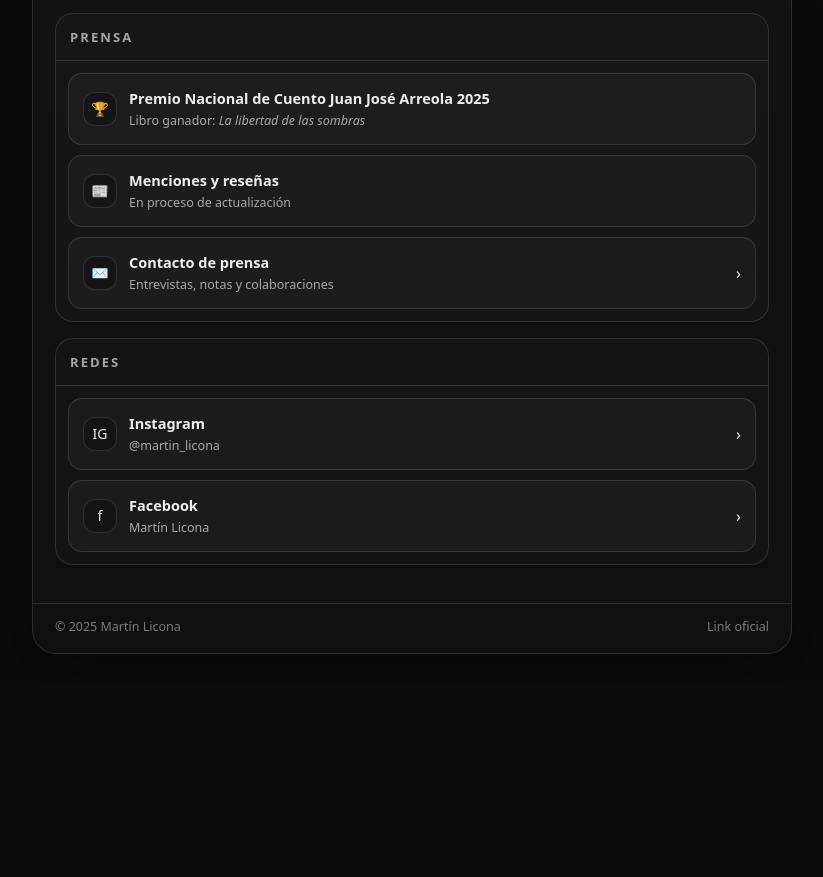
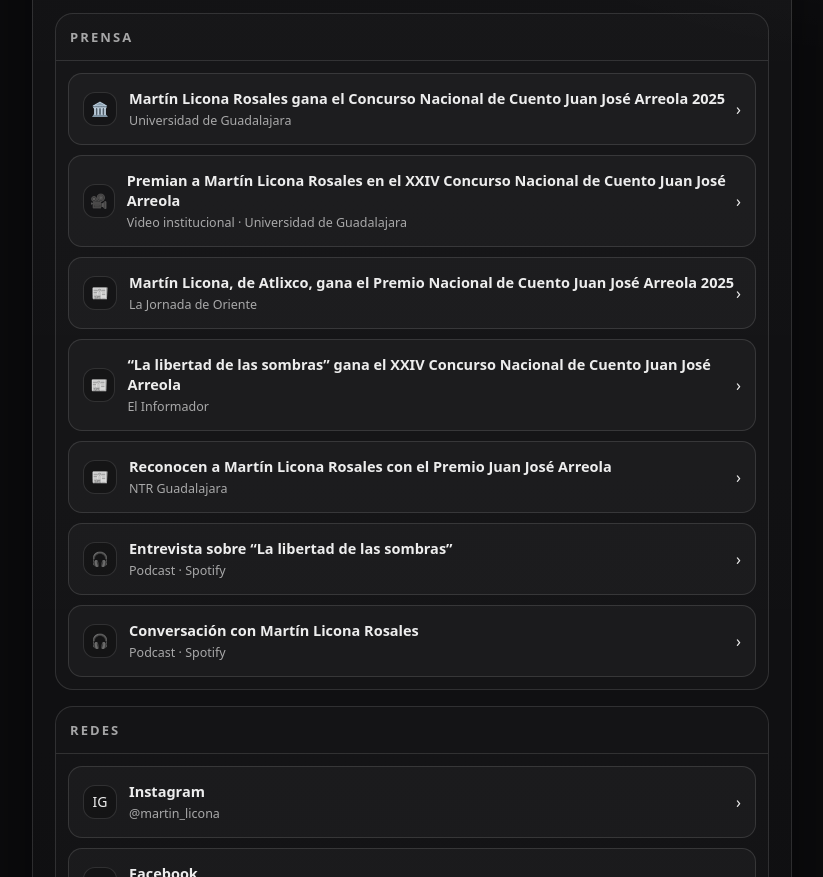
Before and after one commit to martinliconarosales-bit/martin_licona, a plain HTML site: page index.html in a window 1280 px wide. Shown: the part 380-1257 px from the top of the page, without its empty margins (228-1051 px from the left). Before the commit the page ends 1062 px from the top, so only its background shows below. Drawn offline with Linux system fonts and the light colour scheme.

Commit message:
Update press section with new links and content

```diff
--- a/index.html
+++ b/index.html
@@ -123,32 +123,81 @@
   <h2>Prensa</h2>
   <div class="list">
 
-    <div class="btn">
+    <!-- INSTITUCIONAL -->
+    <a class="btn" href="https://www.udg.mx/es/noticia/martin-licona-rosales-gana-el-concurso-nacional-de-cuento-juan-jose-arreola-2025" target="_blank">
       <div class="left">
-        <div class="icon">🏆</div>
+        <div class="icon">🏛️</div>
         <div class="label">
-          <strong>Premio Nacional de Cuento Juan José Arreola 2025</strong>
-          <span>Libro ganador: <em>La libertad de las sombras</em></span>
+          <strong>Martín Licona Rosales gana el Concurso Nacional de Cuento Juan José Arreola 2025</strong>
+          <span>Universidad de Guadalajara</span>
         </div>
       </div>
-    </div>
+      <div>›</div>
+    </a>
 
-    <div class="btn">
+    <a class="btn" href="https://www.dailymotion.com/video/x9h0p2e" target="_blank">
+      <div class="left">
+        <div class="icon">🎥</div>
+        <div class="label">
+          <strong>Premian a Martín Licona Rosales en el XXIV Concurso Nacional de Cuento Juan José Arreola</strong>
+          <span>Video institucional · Universidad de Guadalajara</span>
+        </div>
+      </div>
+      <div>›</div>
+    </a>
+
+    <!-- PRENSA -->
+    <a class="btn" href="https://www.lajornadadeoriente.com.mx/noticias/estado/martin-licona-atlixco-gana-premio-nacional-cuento-juan-jose-arreola-2025/" target="_blank">
       <div class="left">
         <div class="icon">📰</div>
         <div class="label">
-          <strong>Menciones y reseñas</strong>
-          <span>En proceso de actualización</span>
+          <strong>Martín Licona, de Atlixco, gana el Premio Nacional de Cuento Juan José Arreola 2025</strong>
+          <span>La Jornada de Oriente</span>
         </div>
       </div>
-    </div>
+      <div>›</div>
+    </a>
 
-    <a class="btn" href="mailto:martinliconarosales@gmail.com">
+    <a class="btn" href="https://www.informador.mx/cultura/La-libertad-de-las-sombras-gana-el-XXIV-Concurso-Nacional-de-Cuento-Juan-Jose-Arreola-2025-20251120-0057.html" target="_blank">
       <div class="left">
-        <div class="icon">✉️</div>
+        <div class="icon">📰</div>
         <div class="label">
-          <strong>Contacto de prensa</strong>
-          <span>Entrevistas, notas y colaboraciones</span>
+          <strong>“La libertad de las sombras” gana el XXIV Concurso Nacional de Cuento Juan José Arreola</strong>
+          <span>El Informador</span>
+        </div>
+      </div>
+      <div>›</div>
+    </a>
+
+    <a class="btn" href="https://web.ntrguadalajara.com/post.php?id_nota=233401" target="_blank">
+      <div class="left">
+        <div class="icon">📰</div>
+        <div class="label">
+          <strong>Reconocen a Martín Licona Rosales con el Premio Juan José Arreola</strong>
+          <span>NTR Guadalajara</span>
+        </div>
+      </div>
+      <div>›</div>
+    </a>
+
+    <!-- PODCASTS -->
+    <a class="btn" href="https://open.spotify.com/episode/30kKUCFVSKB5nqKdL9Q4ra" target="_blank">
+      <div class="left">
+        <div class="icon">🎧</div>
+        <div class="label">
+          <strong>Entrevista sobre “La libertad de las sombras”</strong>
+          <span>Podcast · Spotify</span>
+        </div>
+      </div>
+      <div>›</div>
+    </a>
+
+    <a class="btn" href="https://open.spotify.com/episode/1DQSPHPHIvSrcWJTth6pAD" target="_blank">
+      <div class="left">
+        <div class="icon">🎧</div>
+        <div class="label">
+          <strong>Conversación con Martín Licona Rosales</strong>
+          <span>Podcast · Spotify</span>
         </div>
       </div>
       <div>›</div>
```
